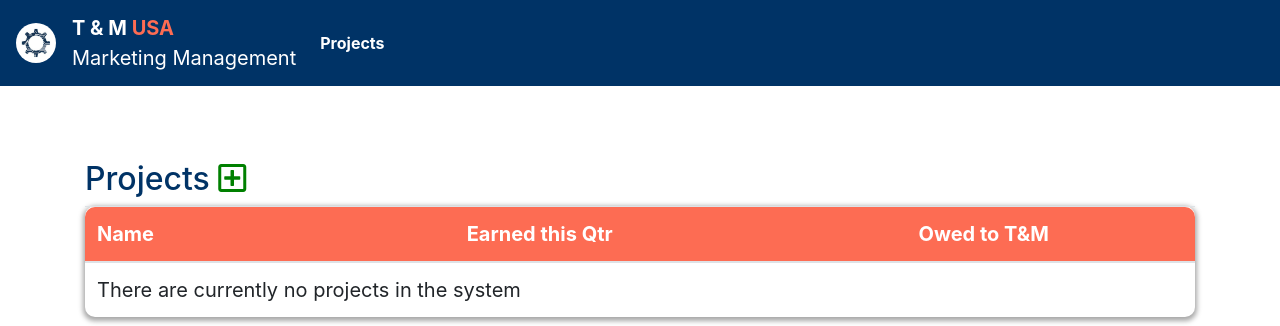
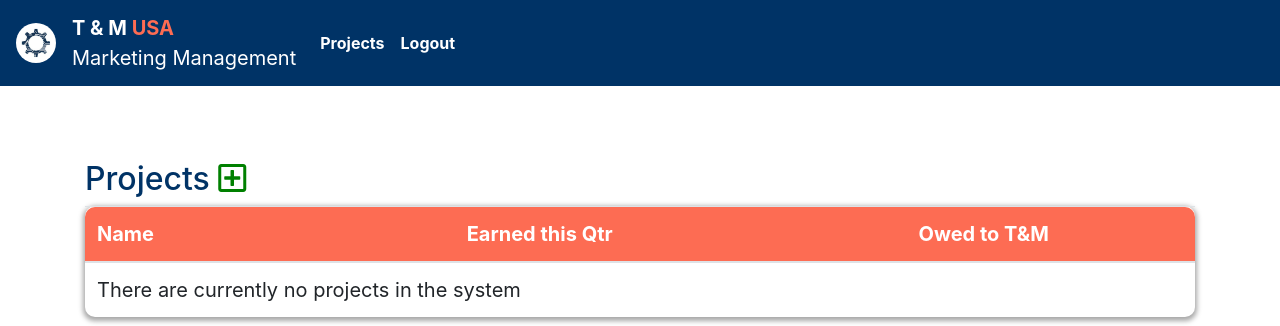
Before and after one commit to BobbyRobillard/marketing-management, a Django app: page /administration/ in a window 1280 px wide. Shown: the top 326 px of the page. Run offline with Django 3.2, Linux system fonts and the light colour scheme; the visitor is signed in with stand-in values (Sample User, id 1); data that the repository does not hold is empty; some libraries are stand-ins or nearby versions.

Commit message:
Update navbar.html

```diff
--- a/website/templates/website/navbar.html
+++ b/website/templates/website/navbar.html
@@ -17,5 +17,8 @@
     <li class="nav-item">
       <a class="nav-link" href="{% url 'administration:homepage' %}">Projects</a>
     </li>
+    <li class="nav-item">
+      <a class="nav-link" href="{% url 'core:logout' %}">Logout</a>
+    </li>
   </ul>
 </nav>
```
